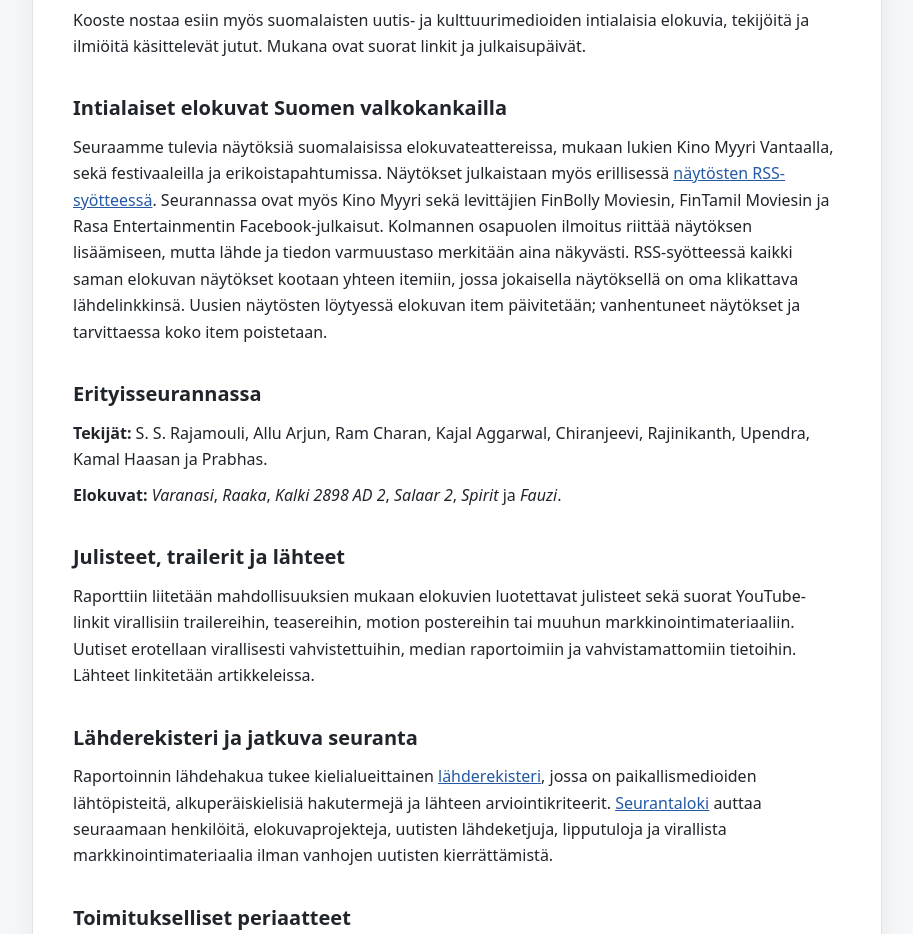
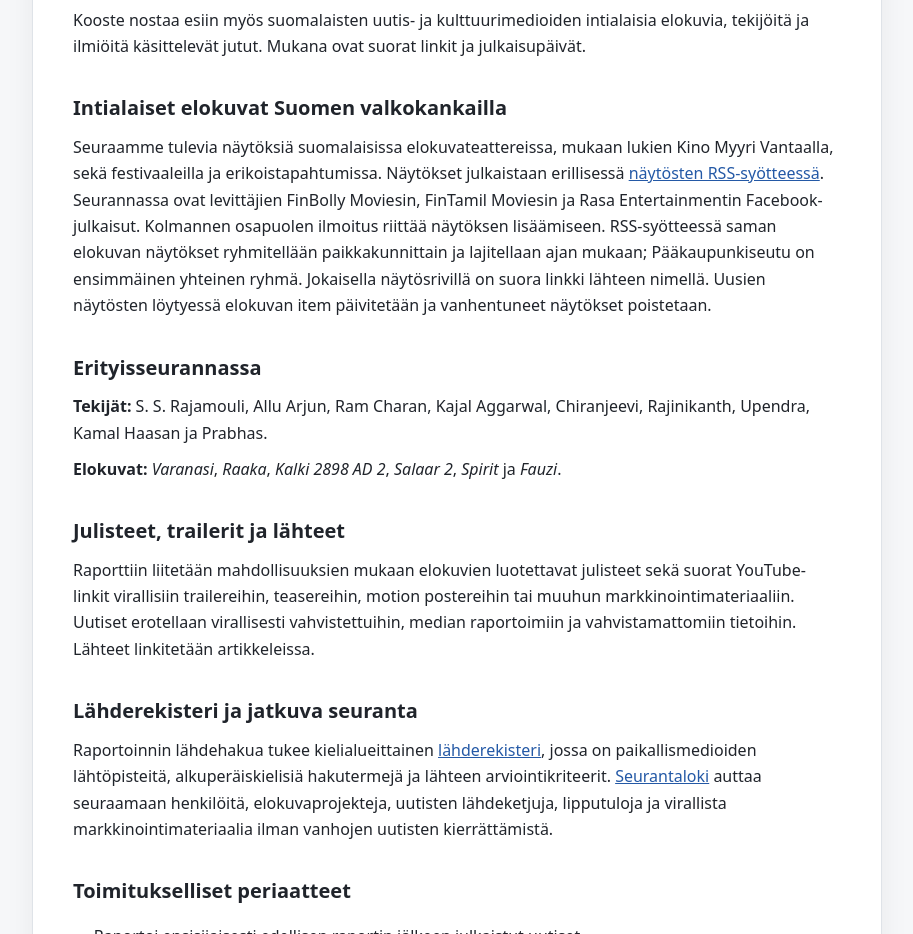
Before and after one commit to mikknikk/elokuvaraportti, a plain HTML site: page index.html in a window 1280 px wide. Shown: the part 880-1814 px from the top of the page, without its empty margins (183-1096 px from the left). Drawn offline with Linux system fonts and the light colour scheme.

Commit message:
Päivitä näytös-RSS:n kuvaus

```diff
--- a/index.html
+++ b/index.html
@@ -91,7 +91,7 @@
     <p>Kooste nostaa esiin myös suomalaisten uutis- ja kulttuurimedioiden intialaisia elokuvia, tekijöitä ja ilmiöitä käsittelevät jutut. Mukana ovat suorat linkit ja julkaisupäivät.</p>
 
     <h2>Intialaiset elokuvat Suomen valkokankailla</h2>
-    <p>Seuraamme tulevia näytöksiä suomalaisissa elokuvateattereissa, mukaan lukien Kino Myyri Vantaalla, sekä festivaaleilla ja erikoistapahtumissa. Näytökset julkaistaan myös erillisessä <a href="naytokset.xml">näytösten RSS-syötteessä</a>. Seurannassa ovat myös Kino Myyri sekä levittäjien FinBolly Moviesin, FinTamil Moviesin ja Rasa Entertainmentin Facebook-julkaisut. Kolmannen osapuolen ilmoitus riittää näytöksen lisäämiseen, mutta lähde ja tiedon varmuustaso merkitään aina näkyvästi. RSS-syötteessä kaikki saman elokuvan näytökset kootaan yhteen itemiin, jossa jokaisella näytöksellä on oma klikattava lähdelinkkinsä. Uusien näytösten löytyessä elokuvan item päivitetään; vanhentuneet näytökset ja tarvittaessa koko item poistetaan.</p>
+    <p>Seuraamme tulevia näytöksiä suomalaisissa elokuvateattereissa, mukaan lukien Kino Myyri Vantaalla, sekä festivaaleilla ja erikoistapahtumissa. Näytökset julkaistaan erillisessä <a href="naytokset.xml">näytösten RSS-syötteessä</a>. Seurannassa ovat levittäjien FinBolly Moviesin, FinTamil Moviesin ja Rasa Entertainmentin Facebook-julkaisut. Kolmannen osapuolen ilmoitus riittää näytöksen lisäämiseen. RSS-syötteessä saman elokuvan näytökset ryhmitellään paikkakunnittain ja lajitellaan ajan mukaan; Pääkaupunkiseutu on ensimmäinen yhteinen ryhmä. Jokaisella näytösrivillä on suora linkki lähteen nimellä. Uusien näytösten löytyessä elokuvan item päivitetään ja vanhentuneet näytökset poistetaan.</p>
 
     <h2>Erityisseurannassa</h2>
     <p><strong>Tekijät:</strong> S. S. Rajamouli, Allu Arjun, Ram Charan, Kajal Aggarwal, Chiranjeevi, Rajinikanth, Upendra, Kamal Haasan ja Prabhas.</p>
```
